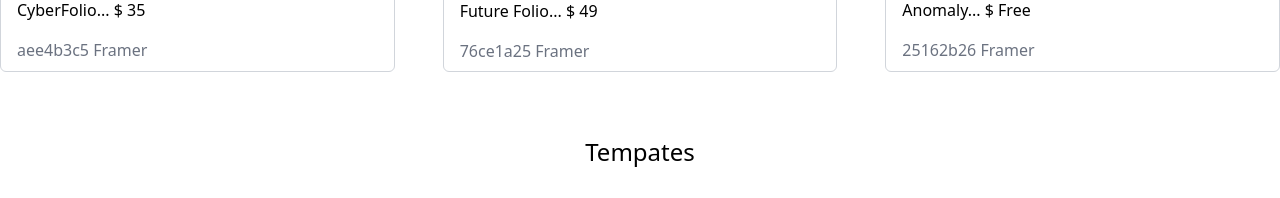
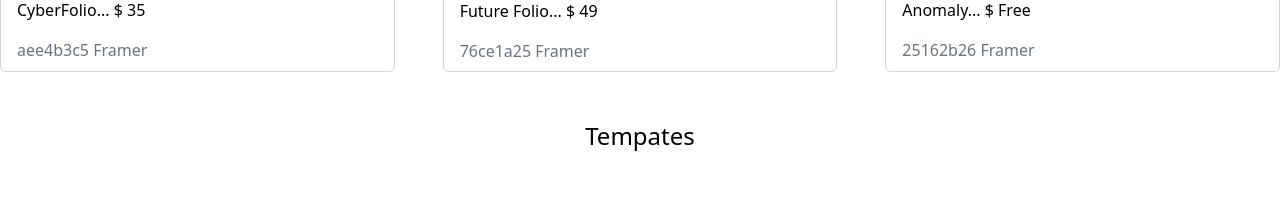
Before and after one commit to JulianeAdamy/siteutfpr, a Next.js app: page / in a window 1280 px wide. Shown: the part 1840-2038 px from the top of the page. Built offline with nearby package versions, Linux system fonts and the light colour scheme.

Commit message:
fix: espaco

```diff
--- a/app/components/Courses.tsx
+++ b/app/components/Courses.tsx
@@ -77,7 +77,7 @@
                     </div>
                 </a>
             </div>
-            <div className="md:col-span-2 lg:col-span-3 mt-4 space-y-50 text-black text-center text-2xl">
+            <div className="md:col-span-2 lg:col-span-3 mt-15 text-black text-center text-2xl">
                 <h2 id="cursos">
                     Tempates
                 </h2>
```
